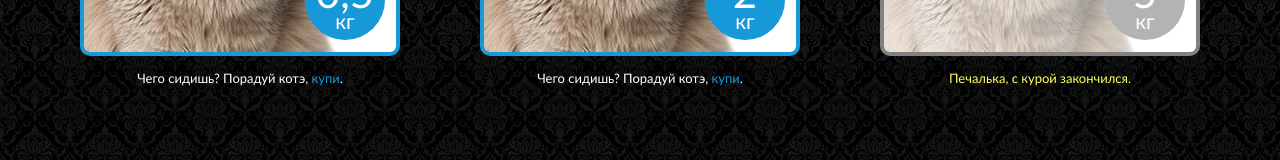
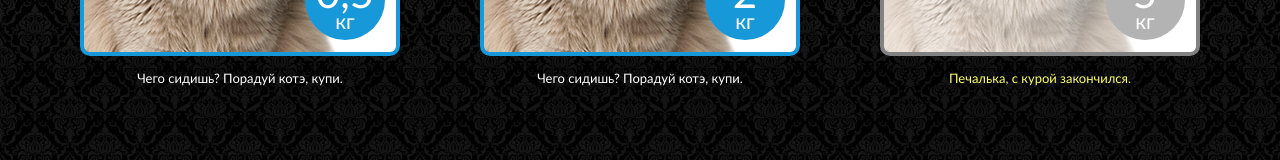
Before and after one commit to Faramanta/cats-react, a React (Create React App) app: page / in a window 1280 px wide. Shown: the part 593-753 px from the top of the page. Built offline with nearby package versions, Linux system fonts and the light colour scheme.

Commit message:
Доработка

```diff
--- a/src/components/Card.js
+++ b/src/components/Card.js
@@ -7,7 +7,7 @@ const Card = (props) => {
                  data-available={item.available}
                  key={item.id}
                  onMouseLeave={(e) => props.addHoverClass(item.id, e)}>
-                <a href="#" className="card " onClick={(e) => props.handleSelect(item.id, e)}>
+                <div className="card " onClick={(e) => props.handleSelect(item.id, e)}>
                     <div className="card__wrap">
                         <p className="card__product card__product--default">Сказочное заморское яство</p>
                         <p className="card__product card__product--hover">Котэ не одобряет?</p>
@@ -21,10 +21,8 @@ const Card = (props) => {
                             <p className="card-weight__sub">кг</p>
                         </div>
                     </div>
-                </a>
-                <p className="card__bot-text card__bot-text--default">Чего сидишь? Порадуй котэ, <a href="#"
-                                                                                                    className={`${item.selected ? 'selected' : ''}`}
-                                                                                                    onClick={(e) => props.handleSelect(item.id, e)}>купи</a>.
+                </div>
+                <p className="card__bot-text card__bot-text--default">Чего сидишь? Порадуй котэ, <span className={`${item.selected ? 'selected' : ''}`} onClick={(e) => props.handleSelect(item.id, e)}>купи</span>.
                 </p>
                 <p className="card__bot-text card__bot-text--selected">{item.decription}</p>
                 <p className="card__bot-text card__bot-text--disabled">Печалька, с курой закончился.</p>
--- a/src/index.js
+++ b/src/index.js
@@ -2,7 +2,6 @@ import React from 'react';
 import ReactDOM from 'react-dom';
 import './index.css';
 import App from './App';
-import * as serviceWorker from './serviceWorker';
 
 ReactDOM.render(
     <App />,
```
Also changed, not shown: src/App.js (+3 -12 lines), 1 other file (tests, documents, lock files or other folders).
